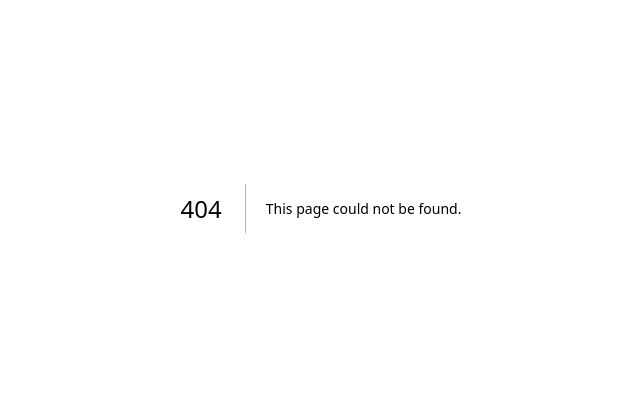
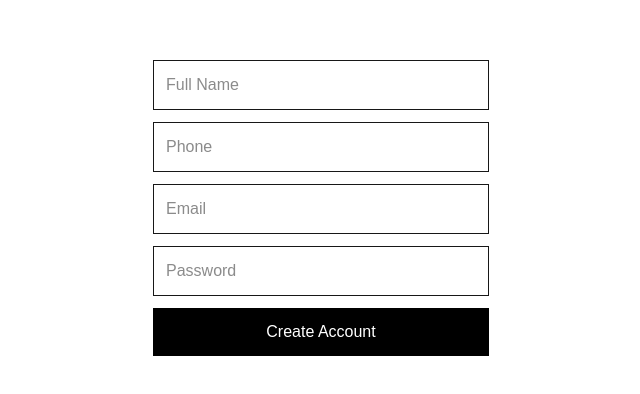
Before and after one commit to ParaPixel-DigiServices/SandhyaPapad-Royal, a Next.js app in the folder apps/web/: page /signup in a window 1280 px wide. Before the commit this address had no page. Shown: the part 192-586 px from the top of the page, without its empty margins (319-959 px from the left). Built offline with nearby package versions, Linux system fonts and the light colour scheme; no server answers.

Commit message:
feat: customer auth pages

```diff
--- /dev/null
+++ b/apps/web/src/app/login/page.tsx
@@ -0,0 +1,18 @@
+"use client";
+import { useState } from "react";
+import { supabase } from "@/lib/supabase";
+
+export default function Login() {
+  const [email,setEmail]=useState("");
+  const [password,setPassword]=useState("");
+
+  return (
+    <div className="min-h-screen flex items-center justify-center p-4">
+      <div className="w-full max-w-sm bg-white p-6">
+        <input className="w-full border p-3 mb-3" placeholder="Email" onChange={e=>setEmail(e.target.value)}/>
+        <input className="w-full border p-3 mb-3" type="password" placeholder="Password" onChange={e=>setPassword(e.target.value)}/>
+        <button onClick={()=>supabase.auth.signInWithPassword({email,password})} className="w-full p-3 bg-black text-white">Login</button>
+      </div>
+    </div>
+  );
+}
--- /dev/null
+++ b/apps/web/src/app/signup/page.tsx
@@ -0,0 +1,29 @@
+"use client";
+import { useState } from "react";
+import { supabase } from "@/lib/supabase";
+
+export default function Signup() {
+  const [email,setEmail]=useState("");
+  const [password,setPassword]=useState("");
+  const [name,setName]=useState("");
+  const [phone,setPhone]=useState("");
+
+  const register=async()=>{
+    const { data } = await supabase.auth.signUp({email,password});
+    if(data.user){
+      await supabase.from("profiles").insert({id:data.user.id,full_name:name,phone});
+    }
+  };
+
+  return (
+    <div className="min-h-screen flex items-center justify-center p-4">
+      <div className="w-full max-w-sm bg-white p-6">
+        <input className="w-full border p-3 mb-3" placeholder="Full Name" onChange={e=>setName(e.target.value)}/>
+        <input className="w-full border p-3 mb-3" placeholder="Phone" onChange={e=>setPhone(e.target.value)}/>
+        <input className="w-full border p-3 mb-3" placeholder="Email" onChange={e=>setEmail(e.target.value)}/>
+        <input className="w-full border p-3 mb-3" type="password" placeholder="Password" onChange={e=>setPassword(e.target.value)}/>
+        <button onClick={register} className="w-full p-3 bg-black text-white">Create Account</button>
+      </div>
+    </div>
+  );
+}
```
